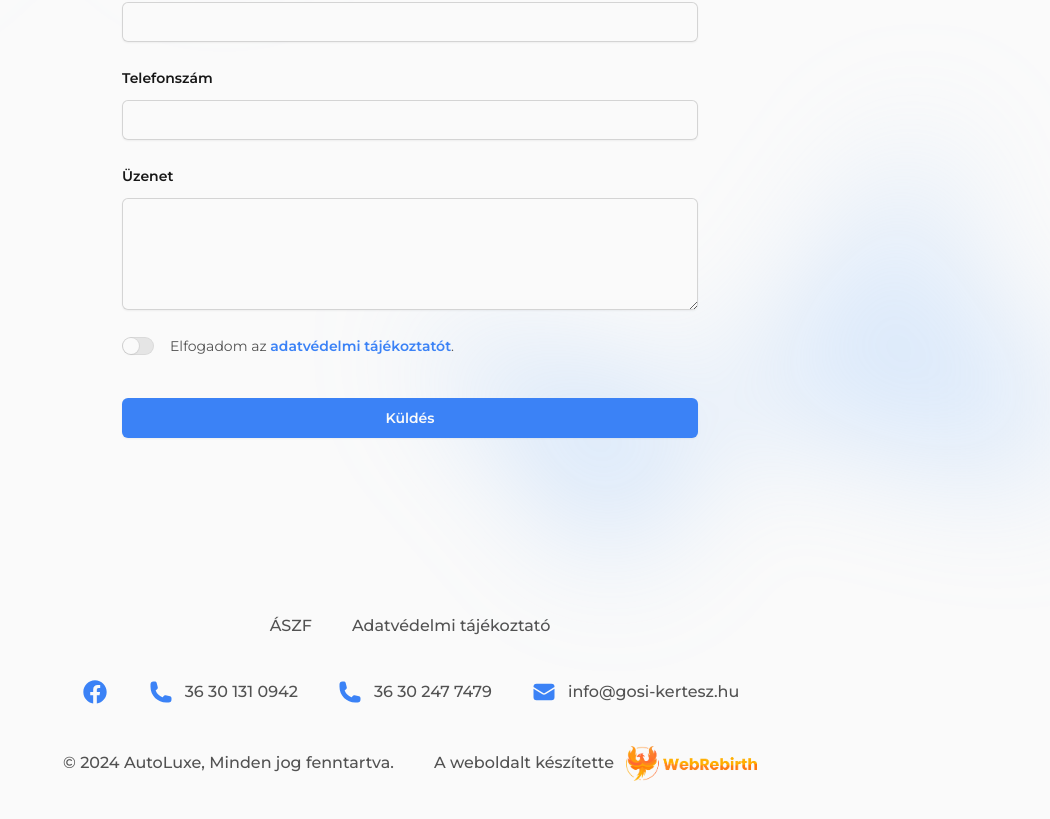
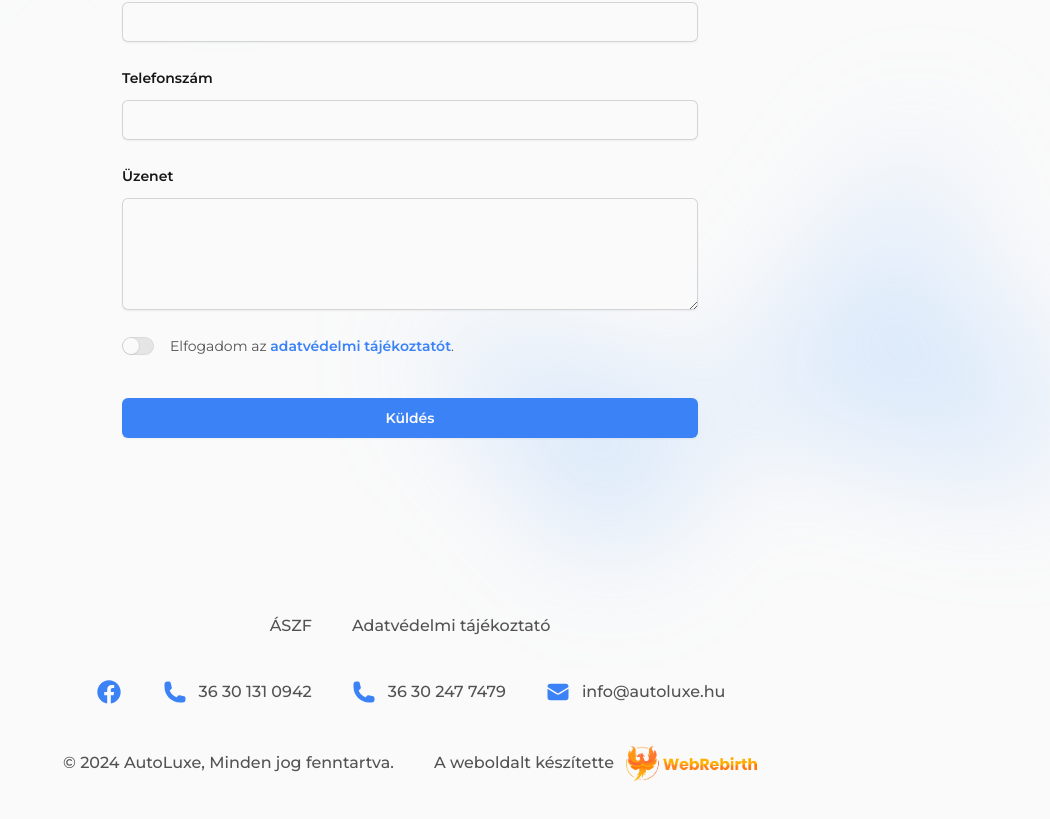
Before and after one commit to fszabi/autoluxe, a Next.js app: page / in a window 1280 px wide. Shown: the part 4506-5325 px from the top of the page, without its empty margins (230-1280 px from the left). Built offline with nearby package versions, Linux system fonts and the light colour scheme.

Commit message:
email updated

```diff
--- a/src/app/Footer.tsx
+++ b/src/app/Footer.tsx
@@ -20,8 +20,8 @@
       icon: PhoneIcon,
     },
     {
-      name: "info@gosi-kertesz.hu",
-      href: "mailto:info@gosi-kertesz.hu",
+      name: "info@autoluxe.hu",
+      href: "mailto:info@autoluxe.hu",
       icon: EnvelopeIcon,
     },
   ],
```
